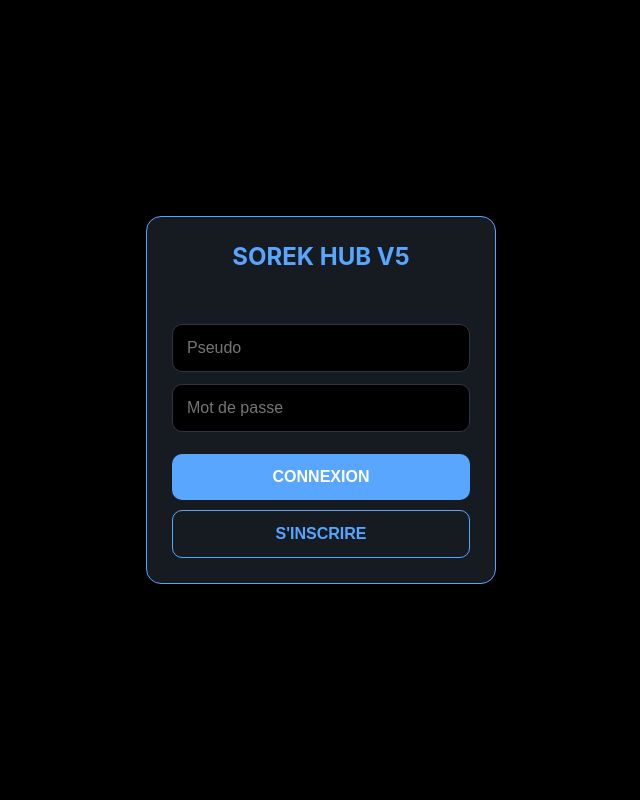
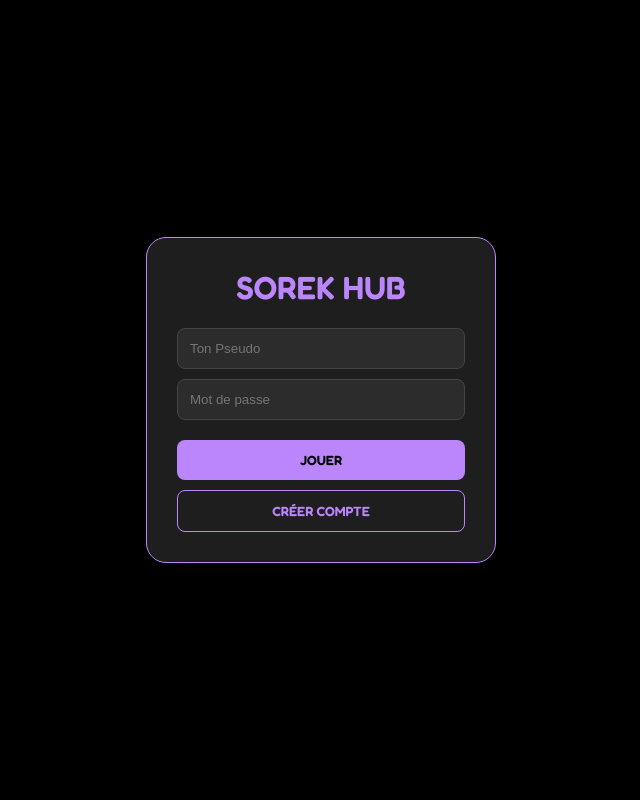
Before and after one commit to daxt61/tokacoockies_games, a Flask app: page / in a window 1280 px wide. Shown: the whole page, without its empty margins (319-959 px from the left). Run offline with Flask 3, Linux system fonts and the light colour scheme; some libraries are stand-ins or nearby versions.

Commit message:
Update index.html

```diff
--- a/templates/index.html
+++ b/templates/index.html
@@ -3,196 +3,134 @@
 <head>
     <meta charset="UTF-8">
     <meta name="viewport" content="width=device-width, initial-scale=1.0, maximum-scale=1.0, user-scalable=no, viewport-fit=cover">
-    <title>Sorek Hub V5 - Cloud Edition</title>
+    <title>Sorek Hub V6 - Ultimate</title>
     <script src="https://cdnjs.cloudflare.com/ajax/libs/socket.io/4.0.1/socket.io.js"></script>
+    <link href="https://fonts.googleapis.com/css2?family=Fredoka:wght@400;600&display=swap" rel="stylesheet">
     <style>
-        :root {
-            --bg: #0d1117;
-            --panel: #161b22;
-            --accent: #58a6ff;
-            --border: #30363d;
-            --red: #f85149;
-            --gold: #f1c40f;
-        }
-
+        :root { --bg: #121212; --panel: #1e1e1e; --accent: #bb86fc; --gold: #ffd700; --green: #03dac6; --red: #cf6679; }
         * { box-sizing: border-box; -webkit-tap-highlight-color: transparent; }
-
-        body {
-            background: var(--bg);
-            color: #c9d1d9;
-            font-family: -apple-system, BlinkMacSystemFont, "Segoe UI", Helvetica, Arial, sans-serif;
-            margin: 0;
-            /* Fix crucial pour mobile : utilise la hauteur dynamique du navigateur */
-            height: 100dvh;
-            display: flex;
-            flex-direction: column;
-            overflow: hidden;
-        }
-
-        /* AUTH OVERLAY */
-        #auth-overlay {
-            position: fixed; inset: 0; background: #000; z-index: 3000;
-            display: flex; align-items: center; justify-content: center; padding: 20px;
-        }
-        .auth-box {
-            background: var(--panel); padding: 25px; border-radius: 15px;
-            border: 1px solid var(--accent); width: 100%; max-width: 350px;
-        }
+        body { background: var(--bg); color: #e0e0e0; font-family: 'Fredoka', sans-serif; margin: 0; height: 100dvh; display: flex; flex-direction: column; overflow: hidden; }
 
         /* HEADER */
-        header {
-            padding: 15px 20px; background: var(--panel);
-            border-bottom: 1px solid var(--border);
-            display: flex; justify-content: space-between; align-items: center;
-            padding-top: env(safe-area-inset-top, 15px);
-        }
+        header { padding: 15px; background: var(--panel); border-bottom: 2px solid #333; display: flex; justify-content: space-between; align-items: center; padding-top: env(safe-area-inset-top, 15px); }
+        #rank-badge { font-size: 0.7rem; background: var(--accent); color: black; padding: 2px 6px; border-radius: 4px; font-weight: bold; margin-right: 5px; }
 
-        /* MAIN CONTENT */
-        main {
-            flex: 1; position: relative; overflow-y: auto;
-            display: flex; flex-direction: column;
-        }
-        .view { display: none; padding: 20px; width: 100%; }
+        /* MAIN */
+        main { flex: 1; overflow-y: auto; position: relative; }
+        .view { display: none; padding: 20px; animation: fadeIn 0.3s; }
         .view.active { display: block; }
+        @keyframes fadeIn { from { opacity:0; transform:translateY(10px); } to { opacity:1; transform:translateY(0); } }
 
         /* CLICKER */
-        #btn-clicker {
-            width: 180px; height: 180px; border-radius: 50%;
-            border: 10px solid var(--accent); background: var(--panel);
-            font-size: 4.5rem; cursor: pointer; transition: transform 0.1s;
-            display: flex; align-items: center; justify-content: center;
-            margin: 30px auto; color: white; box-shadow: 0 0 20px rgba(88, 166, 255, 0.2);
-        }
-        #btn-clicker:active { transform: scale(0.9); }
+        #btn-clicker { width: 160px; height: 160px; border-radius: 50%; border: 8px solid var(--accent); background: radial-gradient(circle, #333 0%, #1e1e1e 100%); font-size: 4rem; cursor: pointer; display: flex; align-items: center; justify-content: center; margin: 20px auto; color: white; box-shadow: 0 0 25px rgba(187, 134, 252, 0.3); }
+        #btn-clicker:active { transform: scale(0.92); border-color: white; }
 
-        #relative-lb {
-            background: rgba(0,0,0,0.3); border-radius: 12px;
-            padding: 12px; font-size: 0.85rem; width: 100%; max-width: 320px; margin: 0 auto;
-        }
-        .lb-row { display: flex; justify-content: space-between; padding: 5px 8px; border-radius: 6px; }
-        .is-me { background: var(--accent); color: white; font-weight: bold; }
+        /* CASINO */
+        .slot-machine { background: #000; padding: 20px; border-radius: 15px; border: 4px solid var(--gold); text-align: center; margin-top: 20px; }
+        #slot-display { font-size: 3rem; margin: 20px 0; min-height: 60px; }
+        .btn-gold { background: var(--gold); color: black; }
 
-        /* NAVBAR MOBILE (CORRIGÉ) */
-        nav {
-            height: 80px;
-            background: var(--panel);
-            border-top: 1px solid var(--border);
-            display: flex;
-            justify-content: space-around;
-            align-items: center;
-            padding-bottom: env(safe-area-inset-bottom, 10px);
-            z-index: 1000;
-            flex-shrink: 0;
-        }
-        .nav-item {
-            flex: 1; text-align: center; color: #8b949e;
-            cursor: pointer; font-size: 0.75rem; font-weight: bold;
-            display: flex; flex-direction: column; gap: 4px;
-        }
-        .nav-item i { font-size: 1.5rem; }
-        .nav-item.active { color: var(--accent); }
+        /* FRIENDS */
+        .friend-item { display: flex; justify-content: space-between; background: #2c2c2c; padding: 10px; margin-bottom: 8px; border-radius: 8px; align-items: center; }
+        .status-dot { width: 10px; height: 10px; border-radius: 50%; display: inline-block; margin-right: 5px; }
+        .online { background: var(--green); box-shadow: 0 0 5px var(--green); }
+        .offline { background: var(--red); }
 
-        /* ÉLÉMENTS UI */
-        .btn {
-            background: var(--accent); border: none; padding: 14px;
-            color: white; border-radius: 10px; font-weight: bold;
-            width: 100%; cursor: pointer; margin-top: 10px; font-size: 1rem;
-        }
-        .btn-red { background: var(--red); }
-        input {
-            background: #000; border: 1px solid var(--border);
-            color: white; padding: 14px; border-radius: 10px;
-            width: 100%; margin-bottom: 12px; font-size: 1rem;
-        }
+        /* UI ELEMENTS */
+        .btn { background: var(--accent); border: none; padding: 12px; color: black; border-radius: 8px; font-weight: 600; width: 100%; margin-top: 10px; font-family: inherit; }
+        input { background: #2c2c2c; border: 1px solid #444; color: white; padding: 12px; border-radius: 8px; width: 100%; margin-bottom: 10px; outline: none; }
+        input:focus { border-color: var(--accent); }
 
-        #chat-msgs {
-            height: 300px; overflow-y: auto; background: rgba(0,0,0,0.4);
-            padding: 15px; border-radius: 12px; border: 1px solid var(--border);
-        }
+        /* NAVBAR */
+        nav { height: 70px; background: var(--panel); display: flex; justify-content: space-around; align-items: center; padding-bottom: env(safe-area-inset-bottom, 5px); border-top: 1px solid #333; }
+        .nav-item { flex: 1; text-align: center; color: #888; font-size: 0.7rem; cursor: pointer; transition: 0.2s; }
+        .nav-item i { font-size: 1.4rem; display: block; margin-bottom: 3px; }
+        .nav-item.active { color: var(--accent); transform: translateY(-2px); }
+
+        #auth-overlay { position: fixed; inset: 0; background: #000; z-index: 999; display: flex; align-items: center; justify-content: center; }
+        .auth-box { background: var(--panel); padding: 30px; border-radius: 20px; width: 85%; max-width: 350px; text-align: center; border: 1px solid var(--accent); }
     </style>
 </head>
 <body>
 
     <div id="auth-overlay">
         <div class="auth-box">
-            <h2 style="text-align:center; color:var(--accent); margin-top:0;">SOREK HUB V5</h2>
-            <p id="auth-err" style="color:var(--red); text-align:center; font-size:0.85rem; min-height:1.2rem;"></p>
-            <input id="u" placeholder="Pseudo" autocomplete="off">
+            <h1 style="color:var(--accent); margin-top:0">SOREK HUB</h1>
+            <p id="auth-err" style="color:var(--red)"></p>
+            <input id="u" placeholder="Ton Pseudo">
             <input id="p" type="password" placeholder="Mot de passe">
-            <button class="btn" onclick="auth('login')">CONNEXION</button>
-            <button class="btn" style="background:none; border:1px solid var(--accent); color:var(--accent)" onclick="auth('register')">S'INSCRIRE</button>
+            <button class="btn" onclick="auth('login')">JOUER</button>
+            <button class="btn" style="background:transparent; color:var(--accent); border:1px solid var(--accent)" onclick="auth('register')">CRÉER COMPTE</button>
         </div>
     </div>
 
     <header>
-        <div id="score-val" style="font-weight:bold; color:var(--accent); font-size:1.3rem;">0 💰</div>
-        <div id="guild-tag" style="font-size:0.85rem; font-weight:bold; color:var(--gold);">Sans Guilde</div>
+        <div>
+            <span id="rank-badge">...</span>
+            <span id="score-val" style="font-weight:bold; font-size:1.2rem;">0</span> 💰
+        </div>
+        <div id="guild-tag" style="font-size:0.8rem; color:#888;">Solo</div>
     </header>
 
     <main>
         <div id="view-clicker" class="view active" style="text-align:center">
-            <div id="mult-val" style="font-size:1rem; opacity:0.8;">Puissance: x1</div>
             <button id="btn-clicker" onclick="clickAction()">👆</button>
-
-            <div id="relative-lb">
-                <div style="font-weight:bold; margin-bottom:8px; border-bottom:1px solid var(--border); padding-bottom:5px;">CLASSEMENT PROCHE</div>
+            <div style="background:#2c2c2c; padding:10px; border-radius:10px; margin:20px;">
+                <h4 style="margin:0 0 10px 0; color:#888">Classement Proche</h4>
                 <div id="rel-rows"></div>
             </div>
-
-            <button class="btn" style="max-width:280px; margin-top:20px;" onclick="socket.emit('buy_upgrade')">
-                BOUTIQUE (💰 <span id="cost-val">100</span>)
-            </button>
+            <button class="btn" onclick="socket.emit('buy_upgrade')">UPGRADE (Coût: <span id="cost-val">100</span>)</button>
         </div>
 
-        <div id="view-lb" class="view">
-            <h3 style="margin-top:0">🏆 CLASSEMENTS LIVE</h3>
-            <div id="lb-content">Chargement des données...</div>
+        <div id="view-casino" class="view">
+            <h2 style="text-align:center; color:var(--gold)">SOREK CASINO 🎰</h2>
+            <div class="slot-machine">
+                <div id="slot-display">🍒 🍒 🍒</div>
+                <p style="font-size:0.8rem; color:#888">Coût: 500 clics</p>
+                <button class="btn btn-gold" onclick="spinWheel()">LANCER (500💰)</button>
+            </div>
+            <p id="casino-msg" style="text-align:center; margin-top:20px; font-weight:bold;"></p>
         </div>
 
-        <div id="view-guild" class="view">
-            <h3 style="margin-top:0">🛡️ MA GUILDE</h3>
-            <div id="guild-setup">
-                <p style="font-size:0.9rem">Créez une guilde pour cumuler vos scores !</p>
-                <input id="g-name" placeholder="Nom de votre guilde">
-                <button class="btn" onclick="createGuild()">CRÉER LA GUILDE</button>
+        <div id="view-friends" class="view">
+            <h3>👥 MES AMIS</h3>
+            <div style="display:flex; gap:5px;">
+                <input id="friend-input" placeholder="Pseudo de l'ami...">
+                <button class="btn" style="width:60px; margin-top:0" onclick="addFriend()">+</button>
             </div>
-
-            <div style="margin-top:50px; padding:15px; border:1px solid var(--red); border-radius:10px;">
-                <h4 style="color:var(--red); margin-top:0;">ZONE DE TRAHISON</h4>
-                <p style="font-size:0.8rem">En trahissant, vous quittez votre guilde mais vos clics et votre puissance tombent à ZERO.</p>
-                <button class="btn btn-red" onclick="trahir()">TRAHIR LA GUILDE</button>
-            </div>
+            <div id="requests-box"></div>
+            <div id="friends-list" style="margin-top:20px;"></div>
         </div>
 
         <div id="view-chat" class="view">
-            <h3 style="margin-top:0">💬 TCHAT GLOBAL</h3>
-            <div id="chat-msgs"></div>
-            <div style="display:flex; margin-top:12px; gap:8px;">
-                <input id="mi" placeholder="Message..." style="margin:0; flex:1;">
-                <button class="btn" style="width:70px; margin:0;" onclick="sendMsg()">ENVOI</button>
+            <h3>💬 GLOBAL</h3>
+            <div id="chat-msgs" style="height:350px; overflow-y:auto; background:#000; padding:10px; border-radius:10px;"></div>
+            <div style="display:flex; margin-top:10px; gap:10px;">
+                <input id="mi" placeholder="Message..." style="margin:0;">
+                <button class="btn" style="width:60px; margin:0;" onclick="sendMsg()">➤</button>
             </div>
         </div>
     </main>
 
     <nav>
-        <div class="nav-item active" onclick="showView('clicker', this)"><i>🖱️</i>Click</div>
-        <div class="nav-item" onclick="showView('lb', this); socket.emit('get_full_lb')"><i>🏆</i>Rangs</div>
-        <div class="nav-item" onclick="showView('guild', this)"><i>🛡️</i>Guilde</div>
+        <div class="nav-item active" onclick="showView('clicker', this)"><i>⚡</i>Click</div>
+        <div class="nav-item" onclick="showView('casino', this)"><i>🎰</i>Casino</div>
+        <div class="nav-item" onclick="showView('friends', this)"><i>👥</i>Amis</div>
         <div class="nav-item" onclick="showView('chat', this)"><i>💬</i>Chat</div>
     </nav>
 
     <script>
         const socket = io();
         let myPseudo = "";
-        let emojis = ["👆", "🔥", "💎", "⭐", "🚀", "👑", "🍀", "👻", "👽", "🤖"];
 
-        // --- AUTH ---
+        // AUTH
         function auth(t) {
-            const u = document.getElementById('u').value.trim();
+            const u = document.getElementById('u').value;
             const p = document.getElementById('p').value;
-            if(!u || !p) return alert("Champs vides !");
-            socket.emit('login_action', {pseudo: u, password: p, type: t});
+            if(u && p) socket.emit('login_action', {pseudo: u, password: p, type: t});
         }
+        socket.on('auth_error', m => document.getElementById('auth-err').innerText = m);
+        socket.on('notif', m => alert(m));
 
         socket.on('login_ok', d => {
             myPseudo = d.pseudo;
@@ -200,100 +138,87 @@
             updateUI(d);
         });
 
-        socket.on('auth_error', m => document.getElementById('auth-err').innerText = m);
+        function updateUI(d) {
+            document.getElementById('score-val').innerText = d.clicks;
+            document.getElementById('cost-val').innerText = d.mult * 100;
+            document.getElementById('guild-tag').innerText = d.guild || "Sans Guilde";
+            document.getElementById('rank-badge').innerText = d.rank;
+        }
 
-        // --- CLICKER ---
+        // CLICKER
         function clickAction() {
             socket.emit('add_click');
-            // Animation locale immédiate pour le feeling
-            let sVal = document.getElementById('score-val');
-            let current = parseInt(sVal.innerText);
-            updateEmoji(current);
+            let s = document.getElementById('score-val');
+            s.innerText = parseInt(s.innerText) + 1; // Simulation visuelle
         }
-
         socket.on('update_score', d => {
-            document.getElementById('score-val').innerText = d.clicks + " 💰";
+            document.getElementById('score-val').innerText = d.clicks;
+            document.getElementById('rank-badge').innerText = d.rank;
         });
 
-        function updateUI(d) {
-            document.getElementById('score-val').innerText = d.clicks + " 💰";
-            document.getElementById('mult-val').innerText = "Puissance: x" + d.mult;
-            document.getElementById('cost-val').innerText = d.mult * 100;
-            document.getElementById('guild-tag').innerText = d.guild ? "🛡️ " + d.guild : "Sans Guilde";
-            updateEmoji(d.clicks);
+        // CASINO
+        function spinWheel() {
+            document.getElementById('slot-display').innerText = "🎰 🎰 🎰";
+            socket.emit('spin_wheel');
         }
+        socket.on('spin_result', d => {
+            const disp = document.getElementById('slot-display');
+            const msg = document.getElementById('casino-msg');
 
-        function updateEmoji(s) {
-            let i = Math.floor(s / 500) % emojis.length;
-            document.getElementById('btn-clicker').innerText = emojis[i];
-        }
+            if(d.outcome === 'perdu') { disp.innerText = "❌ ❌ ❌"; msg.innerText = "Perdu... (-500)"; msg.style.color = "var(--red)"; }
+            else if(d.outcome === 'x2') { disp.innerText = "🍒 🍒 🍒"; msg.innerText = "GAGNÉ ! (+1000)"; msg.style.color = "var(--green)"; }
+            else if(d.outcome === 'x5') { disp.innerText = "💎 💎 💎"; msg.innerText = "GROS LOT ! (+2500)"; msg.style.color = "var(--gold)"; }
+            else { disp.innerText = "👑 👑 👑"; msg.innerText = "JACKPOT !!! (+25000)"; msg.style.color = "orange"; }
+        });
 
-        // --- NAVIGATION ---
-        function showView(id, el) {
-            document.querySelectorAll('.view').forEach(v => v.classList.remove('active'));
-            document.querySelectorAll('.nav-item').forEach(n => n.classList.remove('active'));
-            document.getElementById('view-' + id).classList.add('active');
-            el.classList.add('active');
-        }
+        // AMIS
+        function addFriend() { socket.emit('add_friend', {target: document.getElementById('friend-input').value}); }
+        socket.on('update_friends', d => {
+            const reqBox = document.getElementById('requests-box');
+            reqBox.innerHTML = d.requests.map(r => `
+                <div class="friend-item" style="border:1px solid var(--accent)">
+                    <span>Demande de: <b>${r}</b></span>
+                    <button class="btn" style="width:auto; margin:0; padding:5px 10px;" onclick="socket.emit('accept_friend', {target:'${r}'})">Accepter</button>
+                </div>
+            `).join('');
 
-        // --- CLASSEMENTS ---
-        socket.on('relative_lb', d => {
-            const rows = document.getElementById('rel-rows');
-            rows.innerHTML = d.lb.map(u => `
-                <div class="lb-row ${u.pseudo === myPseudo ? 'is-me' : ''}">
-                    <span>#${d.pos + (d.lb.indexOf(u) - d.lb.findIndex(x => x.pseudo === myPseudo))} ${u.pseudo}</span>
-                    <span>${u.clicks}</span>
+            const listBox = document.getElementById('friends-list');
+            listBox.innerHTML = d.friends.map(f => `
+                <div class="friend-item">
+                    <div>
+                        <span class="status-dot ${f.online ? 'online':'offline'}"></span>
+                        ${f.name}
+                    </div>
+                    <small style="color:#666">${f.online ? 'En ligne' : 'Absent'}</small>
                 </div>
             `).join('');
         });
 
-        socket.on('full_lb_data', d => {
-            let html = "<h4 style='color:var(--accent)'>TOP 20 JOUEURS</h4>";
-            d.users.forEach((u, i) => {
-                html += `<div style="display:flex; justify-content:space-between; padding:8px; border-bottom:1px solid #1c2128;">
-                    <span>${i+1}. ${u.pseudo}</span><span style="color:var(--accent)">${u.clicks}</span>
-                </div>`;
-            });
-            html += "<h4 style='color:var(--gold); margin-top:25px;'>TOP GUILDES</h4>";
-            d.guilds.forEach((g, i) => {
-                html += `<div style="display:flex; justify-content:space-between; padding:8px; border-bottom:1px solid #1c2128;">
-                    <span>${i+1}. ${g.name}</span><span style="color:var(--gold)">${g.total_clicks}</span>
-                </div>`;
-            });
-            document.getElementById('lb-content').innerHTML = html;
+        // CHAT & NAVIGATION
+        function sendMsg() {
+            let i = document.getElementById('mi');
+            if(i.value) socket.emit('msg', {m: i.value});
+            i.value = "";
+        }
+        socket.on('new_msg', d => {
+            let b = document.getElementById('chat-msgs');
+            b.innerHTML += `<div style="margin-bottom:5px"><span style="font-size:0.7rem; background:#333; padding:2px; border-radius:3px;">${d.r}</span> <b>${d.p}:</b> ${d.m}</div>`;
+            b.scrollTop = b.scrollHeight;
         });
 
-        // --- GUILDES ---
-        function createGuild() {
-            const n = document.getElementById('g-name').value.trim();
-            if(n) socket.emit('create_guild', {name: n});
+        function showView(id, el) {
+            document.querySelectorAll('.view').forEach(v => v.classList.remove('active'));
+            document.querySelectorAll('.nav-item').forEach(n => n.classList.remove('active'));
+            document.getElementById('view-'+id).classList.add('active');
+            el.classList.add('active');
         }
 
-        function trahir() {
-            if(confirm("ATTENTION : Tu vas quitter ta guilde et tes clics retomberont à ZERO. Es-tu sûr ?")) {
-                socket.emit('trahir_guilde');
-            }
-        }
-
-        // --- CHAT ---
-        function sendMsg() {
-            const i = document.getElementById('mi');
-            if(i.value.trim()) socket.emit('msg', {m: i.value});
-            i.value = "";
-        }
-
-        socket.on('new_msg', d => {
-            const box = document.getElementById('chat-msgs');
-            const time = new Date().toLocaleTimeString([], {hour: '2-digit', minute:'2-digit'});
-            box.innerHTML += `<div style="margin-bottom:8px; font-size:0.9rem;">
-                <small style="opacity:0.5">${time}</small> <b style="color:var(--accent)">${d.p}:</b> ${d.m}
-            </div>`;
-            box.scrollTop = box.scrollHeight;
-        });
-
-        // Fix pour l'envoi de message avec la touche Entrée sur mobile
-        document.getElementById('mi').addEventListener('keypress', (e) => {
-            if(e.key === 'Enter') sendMsg();
+        socket.on('relative_lb', d => {
+            document.getElementById('rel-rows').innerHTML = d.lb.map(u => `
+                <div style="display:flex; justify-content:space-between; padding:5px; ${u.pseudo === myPseudo ? 'color:var(--accent)':''}">
+                    <span>${u.pseudo}</span><span>${u.clicks}</span>
+                </div>
+            `).join('');
         });
     </script>
 </body>
```
